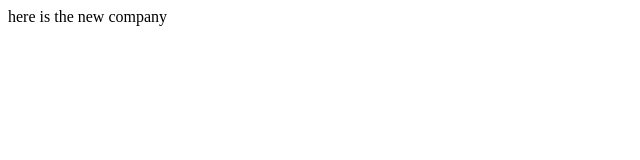
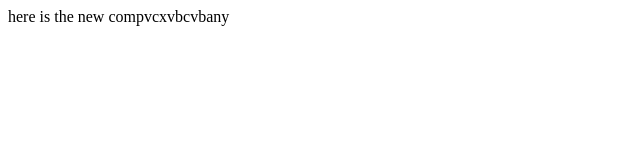
Before and after one commit to xencic/bread.demo, a plain HTML site: page about us.html in a window 1280 px wide. Shown: the full height of the page, 0-640 px from the left. Drawn offline with Linux system fonts and the light colour scheme.

Commit message:
changed master branch

```diff
--- a/about us.html
+++ b/about us.html
@@ -4,6 +4,6 @@
     <title></title>
 </head>
 <body>
-here is the new company
+here is the new compvcxvbcvbany
 </body>
 </html>
```
